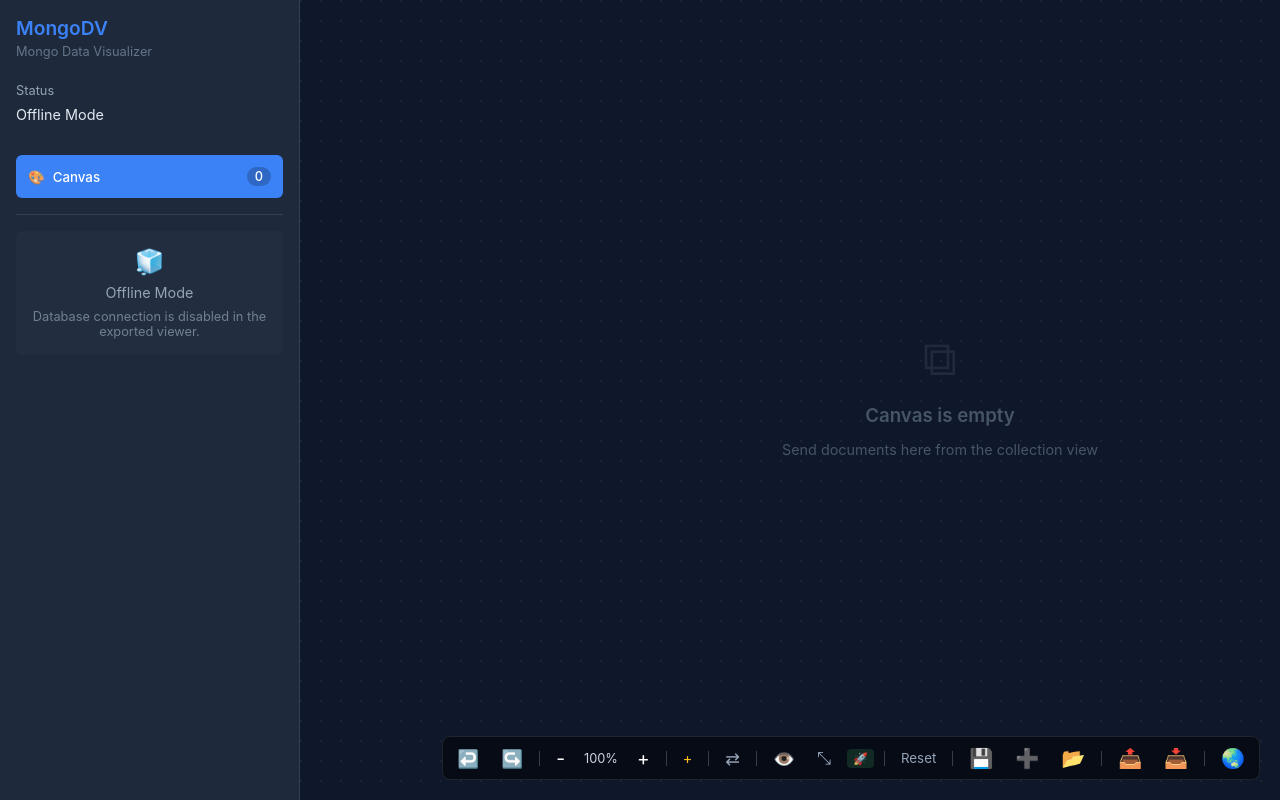
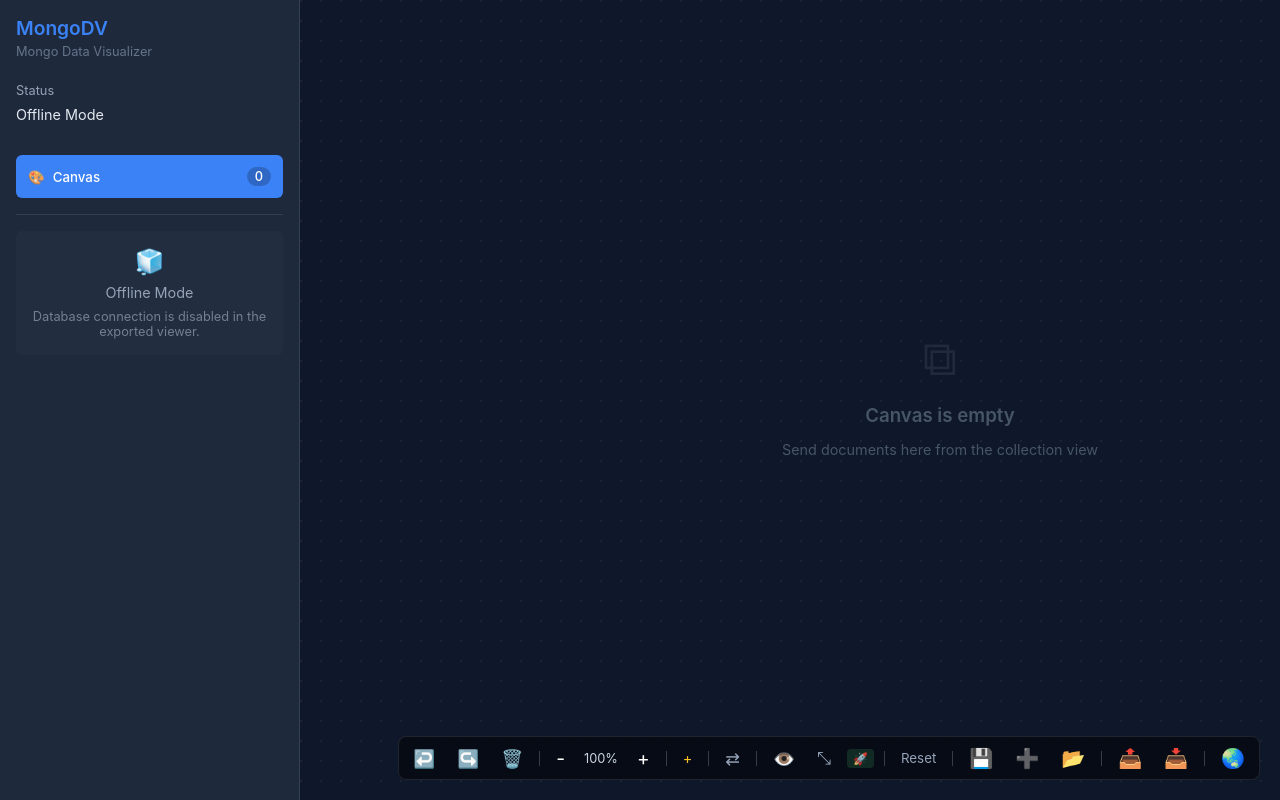
Before and after one commit to michaeljamesrojas/MongoDV, a React (Vite) app in the folder client/: page / in a window 1280 px wide. Both pictures are taken after a click on the button "Open Visualizer Canvas (Offline)". Built offline with nearby package versions, Linux system fonts and the light colour scheme.

Commit message:
clear canvas new hud button

```diff
--- a/client/src/App.jsx
+++ b/client/src/App.jsx
@@ -852,6 +852,23 @@ function App() {
       [id]: (prev[id] || 0) + 1
     }));
   }, [saveHistoryPoint]);
+
+  const handleClearCanvas = useCallback(() => {
+    if (window.confirm('Are you sure you want to clear the entire canvas? This action can be undone.')) {
+      saveHistoryPoint();
+      setCanvasDocuments([]);
+      setGapNodes([]);
+      setTextNodes([]);
+      setImageNodes([]);
+      setDiffNodes([]);
+      setMarkedSources(new Set());
+      setHighlightedFields(new Set());
+      setHoistedFields(new Set());
+      setIdColorOverrides({});
+      setSelectedIds([]);
+      showToast('Canvas cleared', 'info', 2000);
+    }
+  }, [saveHistoryPoint, showToast]);
 
   // Wrappers for visual state setters to ensure history tracking
   const handleMarkedSourcesChange = useCallback((updater) => {
@@ -1590,6 +1607,7 @@ function App() {
                 canRedo={history.canRedo}
                 onExport={handleExport}
                 onImport={handleImportClick}
+                onClearCanvas={handleClearCanvas}
               />
             ) : selectedCollection ? (
               <div style={{ height: '100%', display: 'flex', flexDirection: 'column' }}>
--- a/client/src/components/Canvas.jsx
+++ b/client/src/components/Canvas.jsx
@@ -1773,7 +1773,8 @@ const Canvas = ({
     canUndo,
     canRedo,
     selectedIds,
-    setSelectedIds
+    setSelectedIds,
+    onClearCanvas
 }) => {
     const { showToast } = useToast();
     // destruct defaults if undefined to avoid crash, though App passes them
@@ -3634,6 +3635,21 @@ const Canvas = ({
                     }}
                 >
                     ↪️
+                </button>
+                <button
+                    onClick={onClearCanvas}
+                    title="Clear Canvas"
+                    style={{
+                        background: 'transparent',
+                        border: 'none',
+                        color: '#ef4444',
+                        cursor: 'pointer',
+                        fontSize: '1.1rem',
+                        display: 'flex',
+                        alignItems: 'center'
+                    }}
+                >
+                    🗑️
                 </button>
                 <div style={{ width: '1px', height: '15px', background: 'rgba(255,255,255,0.2)' }}></div>
                 <button onClick={() => onViewStateChange(prev => ({ ...prev, zoom: Math.max(prev.zoom - 0.1, 0.1) }))} style={{ background: 'transparent', border: 'none', color: 'white', cursor: 'pointer', fontSize: '1.2rem' }}>-</button>
```
